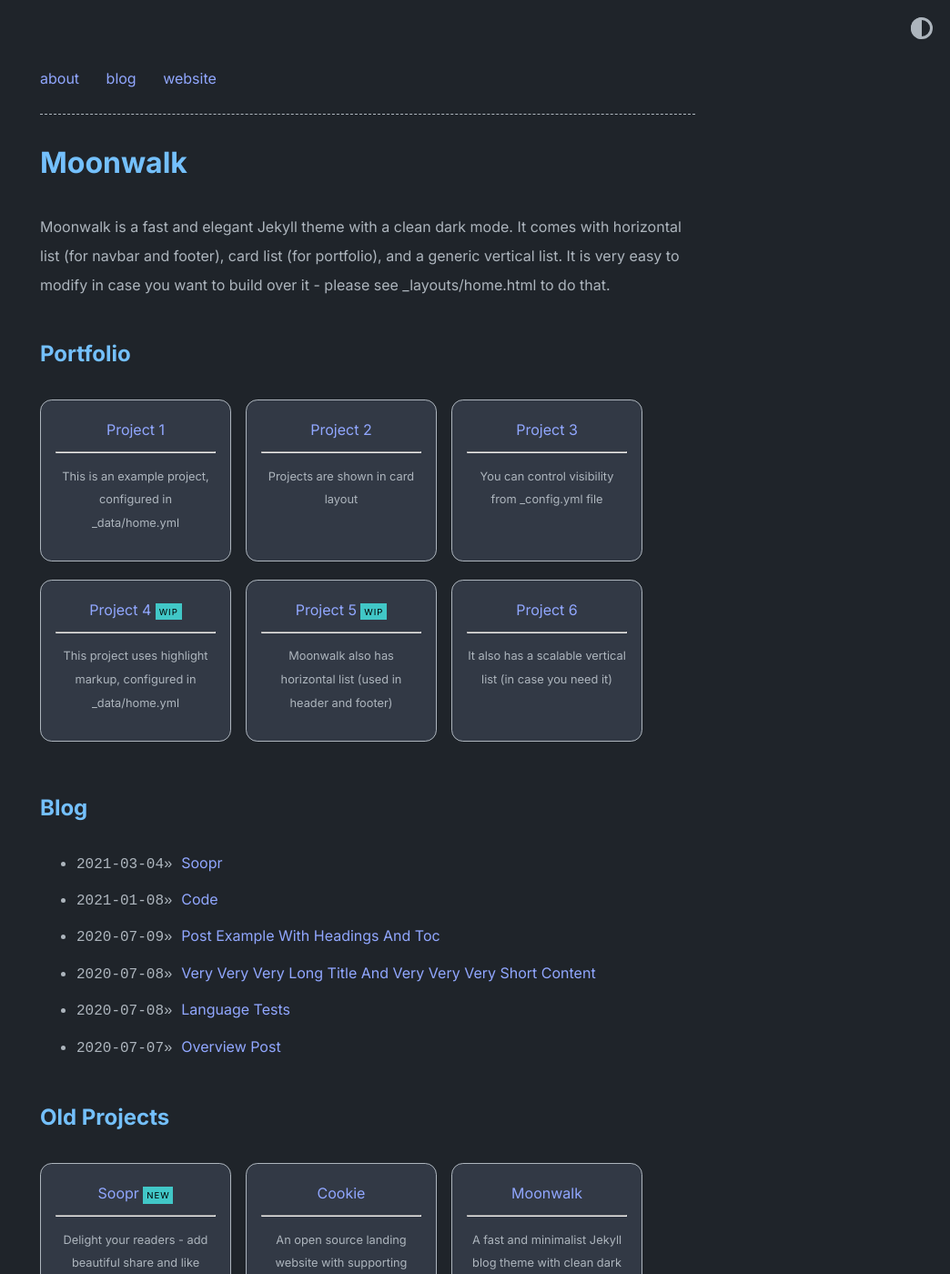
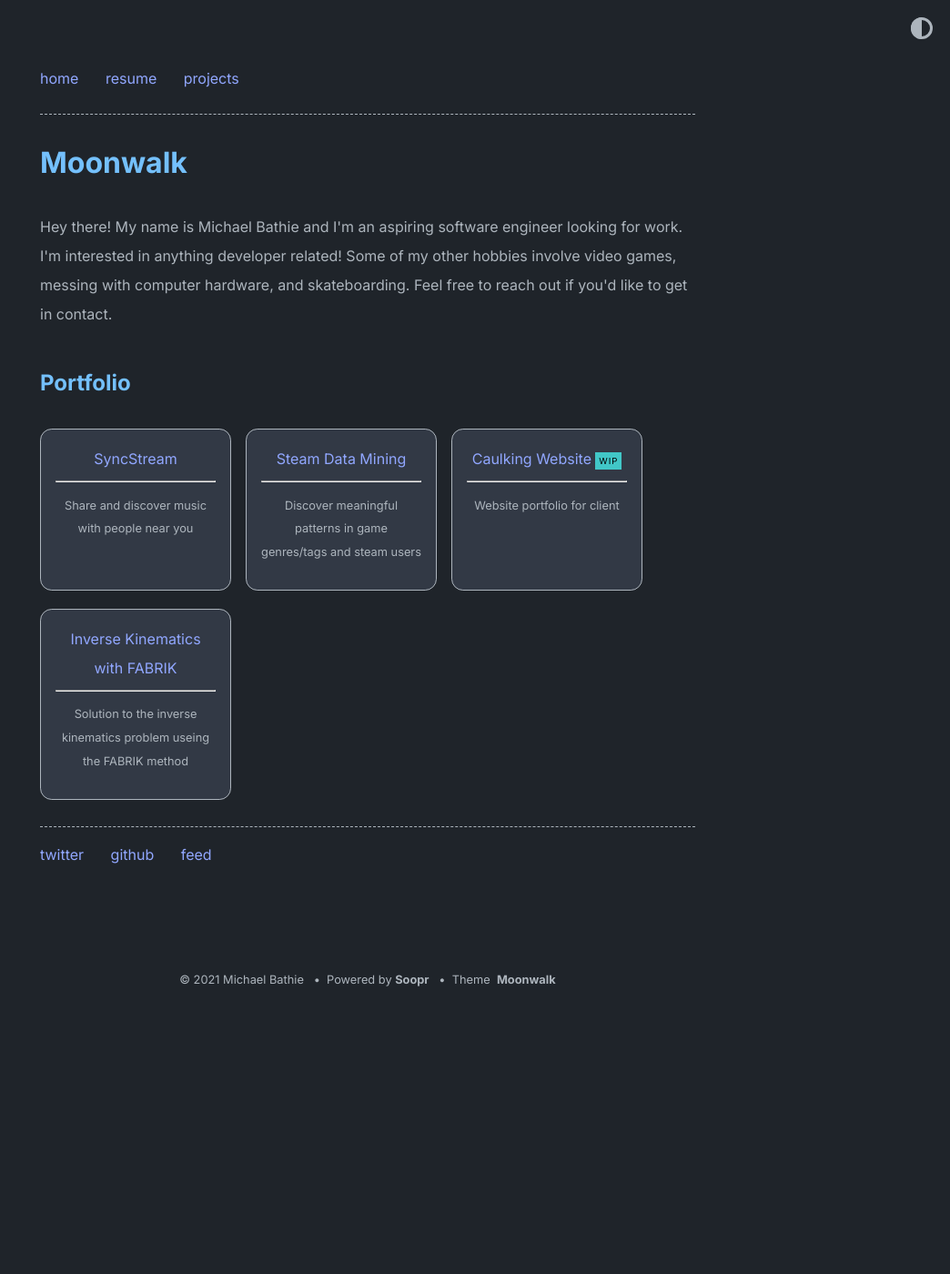
Before and after one commit to MichaelBathie/MichaelBathie.github.io, a Jekyll site: the page built from index.md, in a window 1280 px wide and 1400 px high. Shown: the whole window at 91% size, without its empty margins (236-1280 px from the left). Built offline with Jekyll 4.4.1, drawn with Linux system fonts in a browser that asks for light colours; some of the changed text lies outside the part shown.

Commit message:
remove elements not needed

```diff
--- a/_config.yml
+++ b/_config.yml
@@ -2,8 +2,8 @@ title: Moonwalk
 author: Michael Bathie
 url: "" # root address of the site
 description: > # description of the site (multiple lines allowed)
-  Moonwalk is a fast and elegant Jekyll theme with a clean dark mode. It comes with horizontal list (for navbar and footer), card list (for portfolio), and a generic vertical list. It is very easy to modify in case you want to build over it - please see _layouts/home.html to do that.
-
+  Hey there! My name is Michael Bathie and I'm an aspiring software engineer looking for work. I'm interested in anything developer related! Some of my other hobbies involve video games, messing with computer
+  hardware, and skateboarding. Feel free to reach out if you'd like to get in contact.
 permalink: /:slug.html
 
 favicon: "./logo.png" # relative path to site's favicon
@@ -26,8 +26,8 @@ theme_config:
   show_copyright: true # show copyright notice in footer
   # following keys are using to create home layout
   show_projects: true # show projects as cards, add in _data/home.yml
-  show_blog: true # show blog posts added in _posts
-  show_old_projects: true # show old projects as cards, add in _data/home.yml
+  show_blog: false # show blog posts added in _posts
+  show_old_projects: false # show old projects as cards, add in _data/home.yml
   show_misc_list: false # show generic vertical list for misc details, add _data/home.yml
   # options for "home" page
   home:
--- a/_data/home.yml
+++ b/_data/home.yml
@@ -1,39 +1,29 @@
 navbar_entries:
-  - title: about
-    url: about
+  - title: home
+    url: top
 
-  - title: blog
-    url: blog
+  - title: resume
+    url: top
 
-  - title: website
-    url: https://www.abhinav.co
+  - title: projects
+    url: top
+project_entries:
+  - title: SyncStream
+    url: overview-post
+    desc: Share and discover music with people near you
 
-project_entries:
-  - title: Project 1
+  - title: Steam Data Mining
     url: overview-post
-    desc: This is an example project, configured in _data/home.yml
+    desc: Discover meaningful patterns in game genres/tags and steam users
 
-  - title: Project 2
+  - title: Caulking Website
     url: overview-post
-    desc: Projects are shown in card layout
-
-  - title: Project 3
-    url: overview-post
-    desc: You can control visibility from _config.yml file
-
-  - title: Project 4
-    url: overview-post
-    desc: This project uses highlight markup, configured in _data/home.yml
+    desc: Website portfolio for client
     highlight: WIP
 
-  - title: Project 5
+  - title: Inverse Kinematics with FABRIK
     url: overview-post
-    desc: Moonwalk also has horizontal list (used in header and footer)
-    highlight: WIP
-
-  - title: Project 6
-    url: overview-post
-    desc: It also has a scalable vertical list (in case you need it)
+    desc: Solution to the inverse kinematics problem useing the FABRIK method
 
 old_project_entries:
   - title: Soopr
@@ -41,27 +31,12 @@ old_project_entries:
     desc: Delight your readers - add beautiful share and like buttons easily to your websites
     highlight: NEW
 
-  - title: Cookie
-    url: https://github.com/abhinavs/cookie
-    desc: An open source landing website with supporting pages and integrated blog
-
-  - title: Moonwalk
-    url: https://github.com/abhinavs/moonwalk
-    desc: A fast and minimalist Jekyll blog theme with clean dark mode
-
-  - title: Humangous
-    url: https://www.humangous.co
-    desc: The better people know you, the better they collaborate
-
 footer_entries:
-  - title: abhinav's homepage
-    url: https://www.abhinav.co
-
   - title: twitter
-    url: https://twitter.com/abhinav
+    url: https://twitter.com/mjbathie
 
   - title: github
-    url: https://github.com/abhinavs
+    url: https://github.com/MichaelBathie
 
   - title: feed
     url: feed.xml
```
